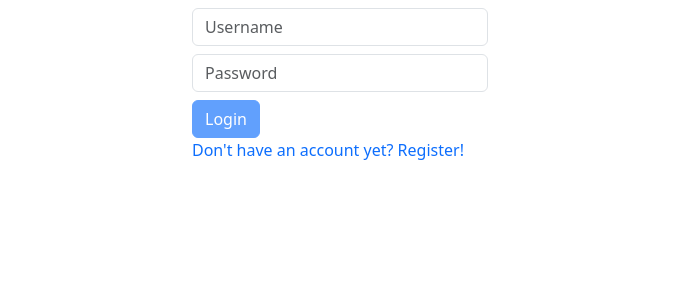
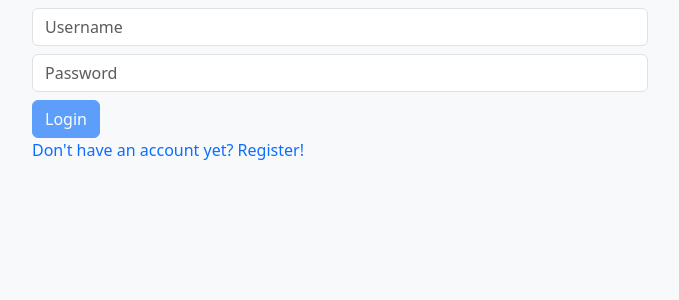
Before and after one commit to alen127/forum, an Angular app: page /login in a window 1280 px wide. Shown: the top 300 px of the page, without its empty margins (300-979 px from the left). Built offline with nearby package versions, Linux system fonts and the light colour scheme; no server answers.

Commit message:
Update styling

```diff
--- a/src/app/app.component.html
+++ b/src/app/app.component.html
@@ -8,7 +8,7 @@
     />
     <title>Document</title>
   </head>
-  <body>
+  <body class="bg-body-tertiary">
     <router-outlet></router-outlet>
   </body>
 </html>
--- a/src/app/auth/login/login.component.html
+++ b/src/app/auth/login/login.component.html
@@ -1,4 +1,4 @@
-<div class="container mt-2 w-25">
+<div class="container mt-2 w-50">
   <form (ngSubmit)="onLogin()" #loginForm="ngForm">
     <div class="form-group">
       <input
--- a/src/app/auth/register/register.component.html
+++ b/src/app/auth/register/register.component.html
@@ -1,4 +1,4 @@
-<div class="container w-25 mt-3">
+<div class="container w-50 mt-3">
   <form #registerForm="ngForm" (ngSubmit)="onRegister()">
     <div class="form-group">
       <input
--- a/src/app/shared/navbar/navbar.component.html
+++ b/src/app/shared/navbar/navbar.component.html
@@ -1,7 +1,6 @@
-<nav class="navbar navbar-expand-sm bg-body-tertiary">
+<nav class="navbar navbar-expand-sm bg-body-secondary">
   <div class="container-fluid">
     <a class="navbar-brand" routerLink="/forum">Forum</a>
-
     <ul class="navbar-nav me-auto">
       <li class="nav-item">
         <a class="nav-link" style="cursor: pointer" (click)="onLogout()"
@@ -12,7 +11,7 @@
     @if(user | async; as user){
     <ul class="navbar-nav ms-auto">
       <li class="nav-item">
-        <span class="nav-link">{{ user.username }}</span>
+        <span>Logged in as {{ user.username }}</span>
       </li>
     </ul>
     }
--- a/src/index.html
+++ b/src/index.html
@@ -7,7 +7,7 @@
     <meta name="viewport" content="width=device-width, initial-scale=1" />
     <link rel="icon" type="image/x-icon" href="favicon.ico" />
   </head>
-  <body>
+  <body class="bg-body-tertiary">
     <app-root></app-root>
   </body>
 </html>
```
